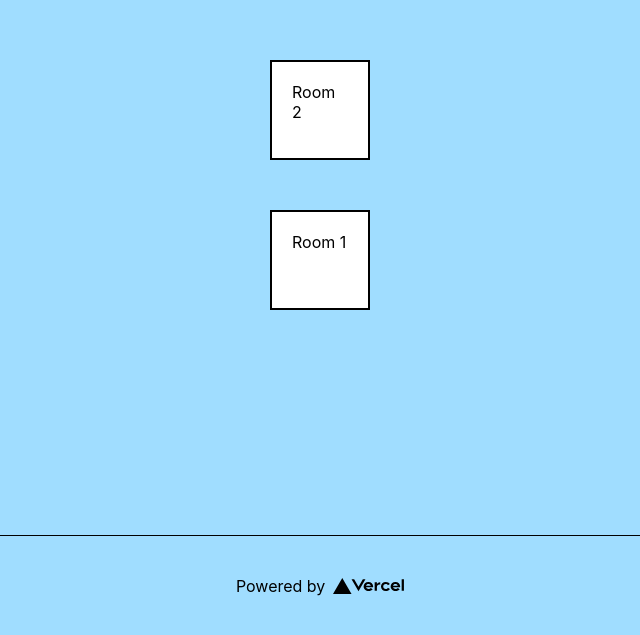
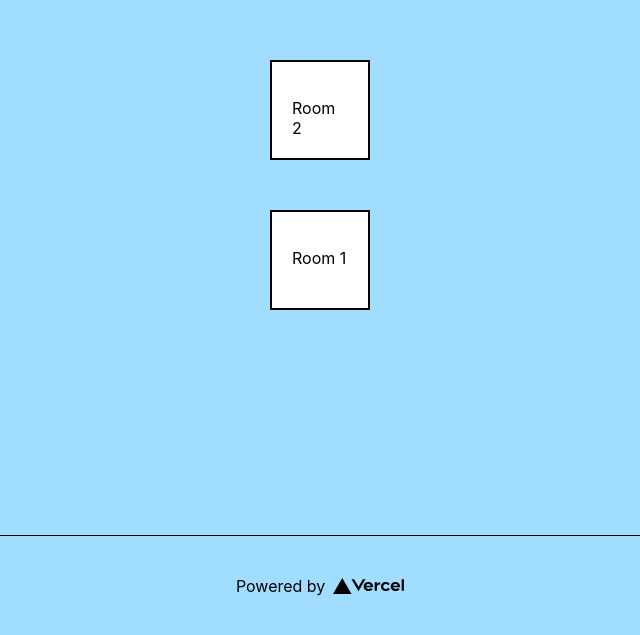
Before and after one commit to Suspiria1/mapping-app, a Next.js app in the folder nextjs-blog/: page / in a window 1280 px wide. Shown: the part 165-800 px from the top of the page, without its empty margins (320-960 px from the left). Built offline with nearby package versions, Linux system fonts and the light colour scheme.

Commit message:
On branch main Your branch is ahead of 'origin/main' by 1 commit.   (use "git push" to publish your local commits)
Changes to be committed:
modified:   nextjs-blog/pages/index.js

```diff
--- a/nextjs-blog/pages/index.js
+++ b/nextjs-blog/pages/index.js
@@ -14,8 +14,12 @@ export default function Home() {
             </Head>
 
             <main>
-                <section id={styles.room2}>Room 2</section>
-                <section id={styles.room1}>Room 1</section>
+                <section id={styles.room2}>
+                    <p>Room 2</p>
+                </section>
+                <section id={styles.room1}>
+                    <p>Room 1</p>
+                </section>
             </main>
 
             <footer>
```
